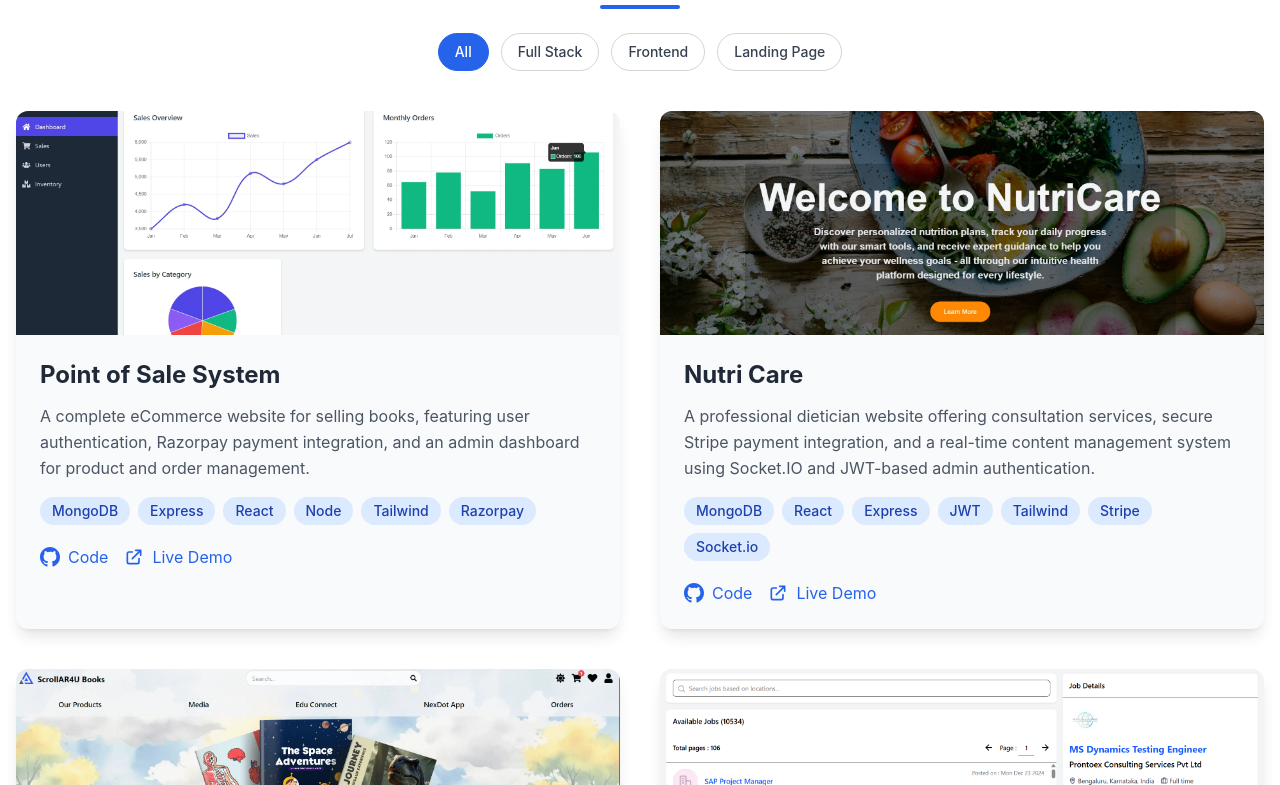
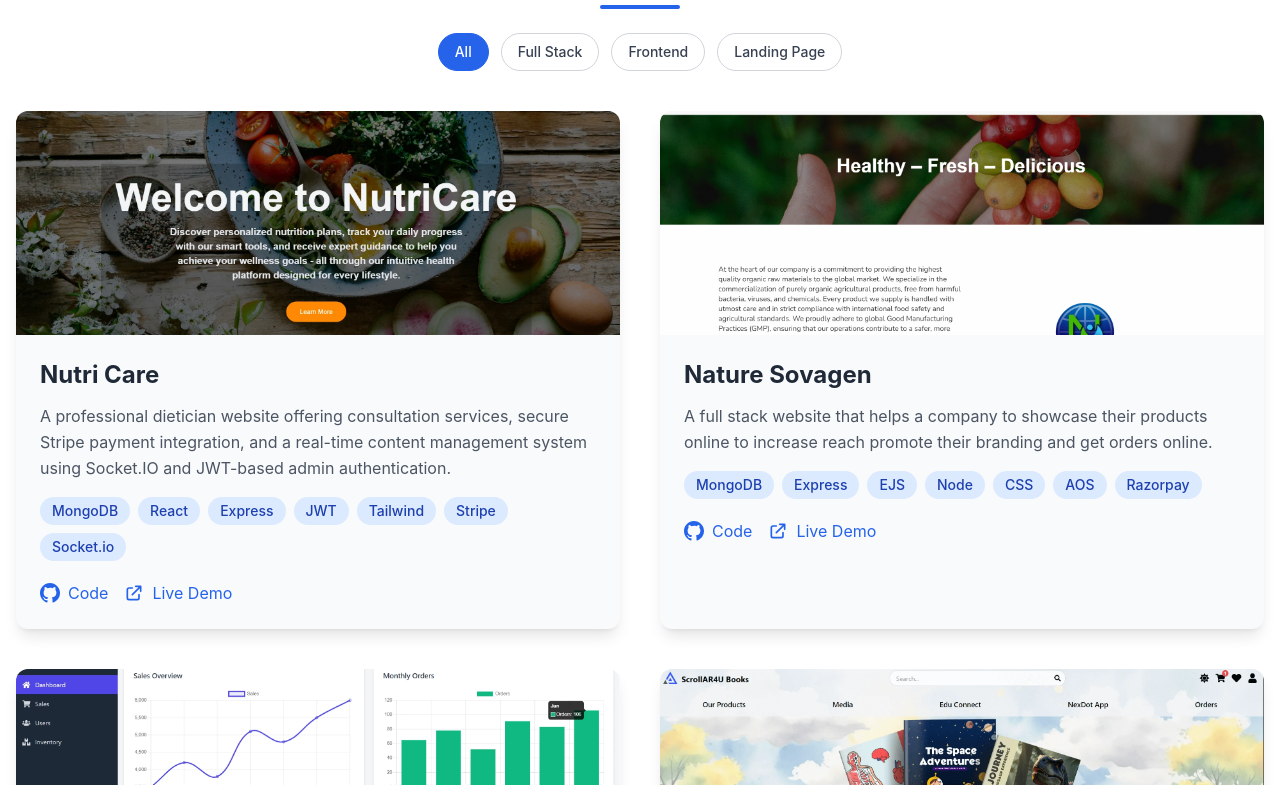
Before and after one commit to Yawi-1/My-Portfolio, a React (Vite) app: page / in a window 1280 px wide. Shown: the part 1875-2660 px from the top of the page. Built offline with nearby package versions, Linux system fonts and the light colour scheme; no server answers.

Commit message:
Minor fixes

```diff
--- a/src/components/Projects.jsx
+++ b/src/components/Projects.jsx
@@ -6,9 +6,30 @@ import projectManager from '../../public/projectManager.webp';
 import Pos from '../../public/POS.webp';
 import Nutricare from '../../public/nutricare.webp';
 import JobListing from '../../public/joblist.png';
+import Ns from '../../public/Ns.png'
 
 function Projects() {
   const projects = [
+    {
+      id: 31,
+      title: "Nutri Care",
+      description: "A professional dietician website offering consultation services, secure Stripe payment integration, and a real-time content management system using Socket.IO and JWT-based admin authentication.",
+      image: Nutricare,
+      tech: ['MongoDB', 'React', 'Express', 'JWT', 'Tailwind', 'Stripe', 'Socket.io'],
+      category: "Full Stack",
+      github: "https://github.com/Yawi-1/Dieticain",
+      live: "https://nutricare11.netlify.app/",
+    },
+    {
+      id: 6,
+      title: "Nature Sovagen",
+      description: "A full stack website that helps a company to showcase their products online to increase reach promote their branding and get orders online.",
+      image: Ns,
+      tech: ['MongoDB', 'Express', 'EJS', 'Node', 'CSS', 'AOS', 'Razorpay'],
+      category: "Full Stack",
+      github: "https://github.com/Yawi-1/NatureSovageon",
+      live: "https://naturesovagen.com/",
+    },
     {
       id: 6,
       title: "Point of Sale System",
@@ -18,16 +39,6 @@ function Projects() {
       category: "Full Stack",
       github: "https://github.com/Yawi-1/Point-Of-Sale-System",
       live: "https://pos11.netlify.app/",
-    },
-    {
-      id: 31,
-      title: "Nutri Care",
-      description: "A professional dietician website offering consultation services, secure Stripe payment integration, and a real-time content management system using Socket.IO and JWT-based admin authentication.",
-      image: Nutricare,
-      tech: ['MongoDB', 'React', 'Express', 'JWT', 'Tailwind', 'Stripe', 'Socket.io'],
-      category: "Full Stack",
-      github: "https://github.com/Yawi-1/Dieticain",
-      live: "https://nutricare11.netlify.app/",
     },
     {
       id: 131,
@@ -44,7 +55,7 @@ function Projects() {
       title: "Job Listing App",
       description: "A job listing application built with MERN Stack , featuring a responsive design and a pagination and search jobs based on location.",
       image: JobListing,
-      tech: ['MongoDB', 'React', 'Express','Tailwind'],
+      tech: ['MongoDB', 'React', 'Express', 'Tailwind'],
       category: "Full Stack",
       github: "https://github.com/Yawi-1/JobListing",
       live: "https://joblisting11.netlify.app/",
@@ -100,8 +111,7 @@ function Projects() {
             <button
               key={category}
               onClick={() => setSelectedCategory(category)}
-      className={`px-3 py-1.5 sm:px-4 sm:py-2 rounded-full border text-sm font-medium transition-all ${
-        selectedCategory === category
+              className={`px-3 py-1.5 sm:px-4 sm:py-2 rounded-full border text-sm font-medium transition-all ${selectedCategory === category
                 ? 'bg-blue-600 text-white border-blue-600'
                 : 'bg-white text-gray-700 dark:text-gray-200 border-gray-300 hover:bg-blue-100 dark:bg-gray-800 dark:border-gray-700'
                 }`}
```
Also changed, not shown: public/Ns.png (added). Lines whose indentation alone changed are shown as unchanged.
